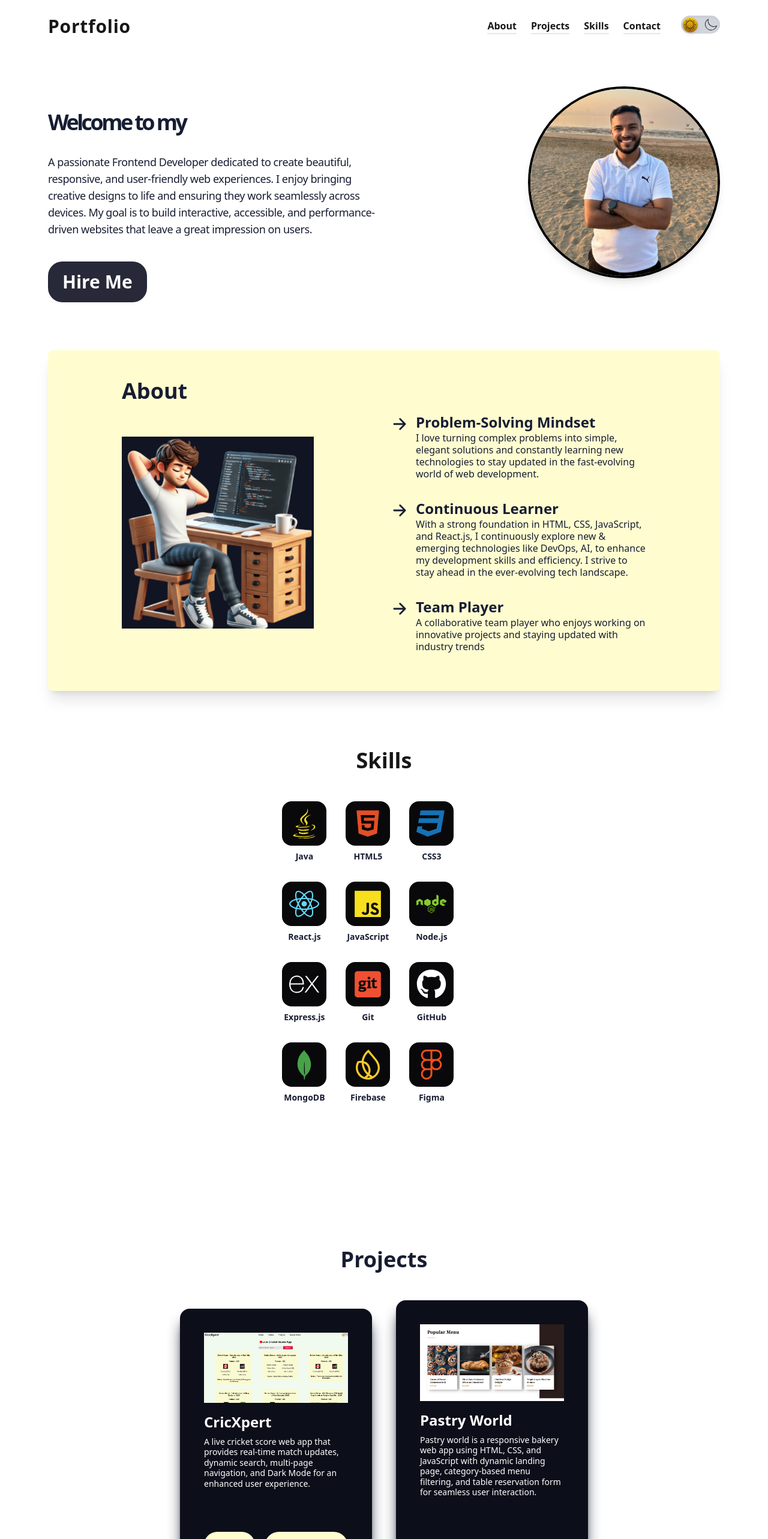
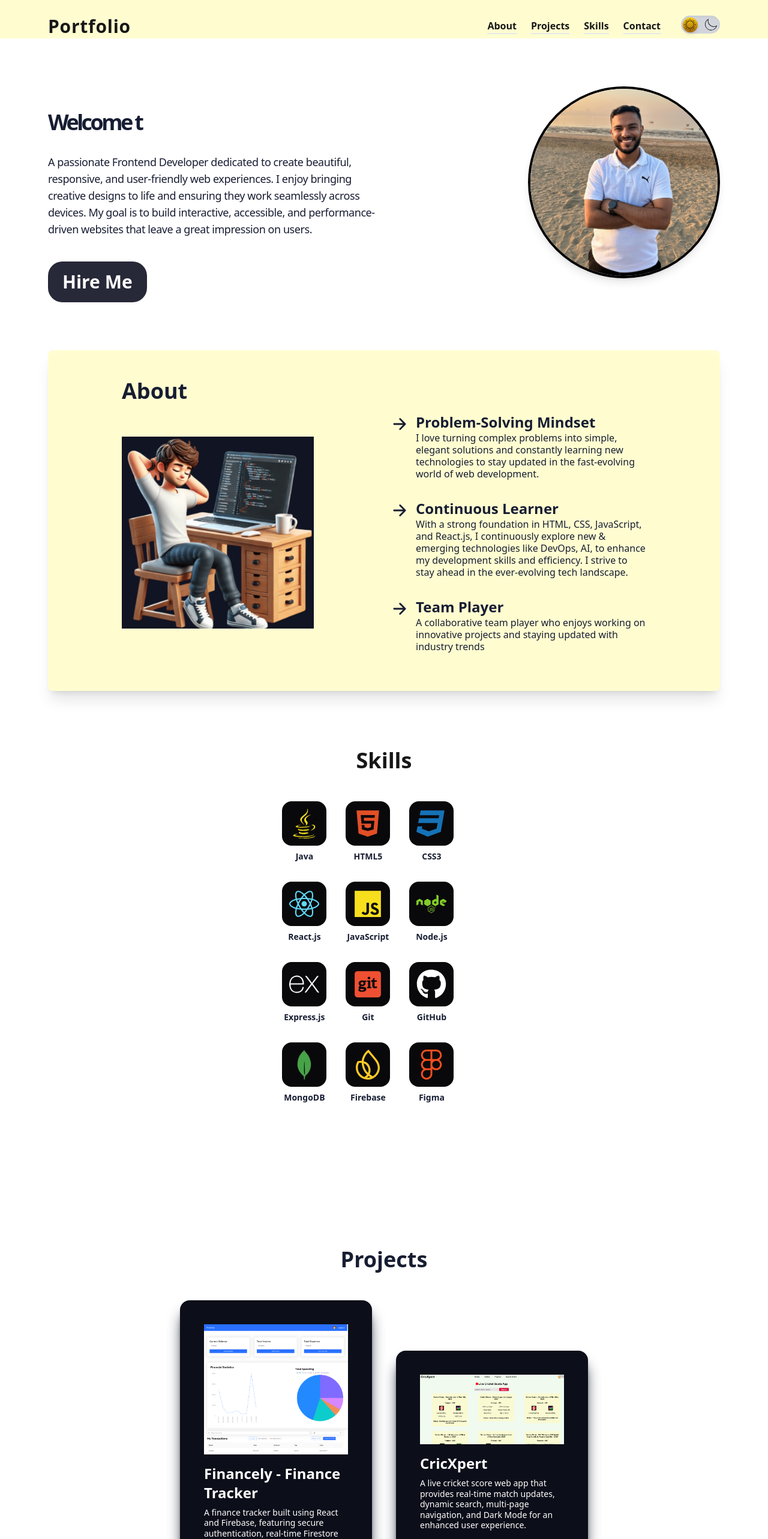
Before and after one commit to Sharma17Deepak/portfolio, a React (Vite) app: page / in a window 1280 px wide. Shown: the top 2566 px of the page at 60% size. Built offline with nearby package versions, Linux system fonts and the light colour scheme.

Commit message:
Added Financely project

```diff
--- a/src/components/Navbar/Navbar.jsx
+++ b/src/components/Navbar/Navbar.jsx
@@ -7,14 +7,13 @@
   const [showMenu, setShowmenu] = useState(true);
 
   return (
-    <nav className="flex justify-between h-16 md:items-center text-neutral-900 dark:text-white px-10 pt-6 md:px-20 relative">
+    <nav className="flex justify-between bg-creamcolor dark:bg-transparent h-16 md:items-center text-neutral-900 dark:text-white px-10 pt-6 md:px-20 relative">
       <span className="text-3xl font-bold tracking-wide cursor-pointer">
         Portfolio
       </span>
 
       {/* Nav Links */}
       <ul className={`${menu ? "fixed top-0 left-0 w-full h-screen bg-white dark:bg-gray-900 backdrop-blur-lg flex flex-col items-center justify-center z-50" : "hidden"} md:flex md:relative md:h-auto md:w-auto md:flex-row gap-6 font-semibold transition-all duration-300`}>
-
         <a href="#About">
           <li className="text-md md:bg-transparent text-center md:hover:border-b-2 md:hover:scale-110 border-b-2 transition-all duration-300 p-1 md:p-0">
             About
--- a/src/components/Projects/Project.jsx
+++ b/src/components/Projects/Project.jsx
@@ -4,12 +4,22 @@
 import rps from "../../assets/rps.png";
 import pastry from "../../assets/pastry.png";
 import cricket from "../../assets/cricket.png";
+import financely from "../../assets/Financely-SS.png";
 
 const Projects = () => {
   return (
     <div id="Projects" className="p-10 md:p-24 text-white ">
-      <h1 className="text-2xl md:text-4xl text-fontcolor dark:text-white font-bold flex flex-wrap items-center justify-center text-center">Projects</h1>
+      <h1 className="text-2xl md:text-4xl text-fontcolor dark:text-white font-bold flex flex-wrap items-center justify-center text-center">
+        Projects
+      </h1>
       <div className="py-12 px-8 flex flex-wrap gap-10 items-center justify-center">
+        <ProjectCard
+          image={financely}
+          title="Financely - Finance Tracker"
+          main="A finance tracker built using React and Firebase, featuring secure authentication, real-time Firestore updates, interactive analytics charts, and data export/download capabilities for streamlined financial tracking."
+          demo="https://finance-tracker-jj45ew50e-sharma17deepaks-projects.vercel.app/"
+          sc="https://github.com/Sharma17Deepak/Finance-Tracker"
+        />
         <ProjectCard
           image={cricket}
           title="CricXpert"
```
Also changed, not shown: src/assets/Financely-SS.png (added).
